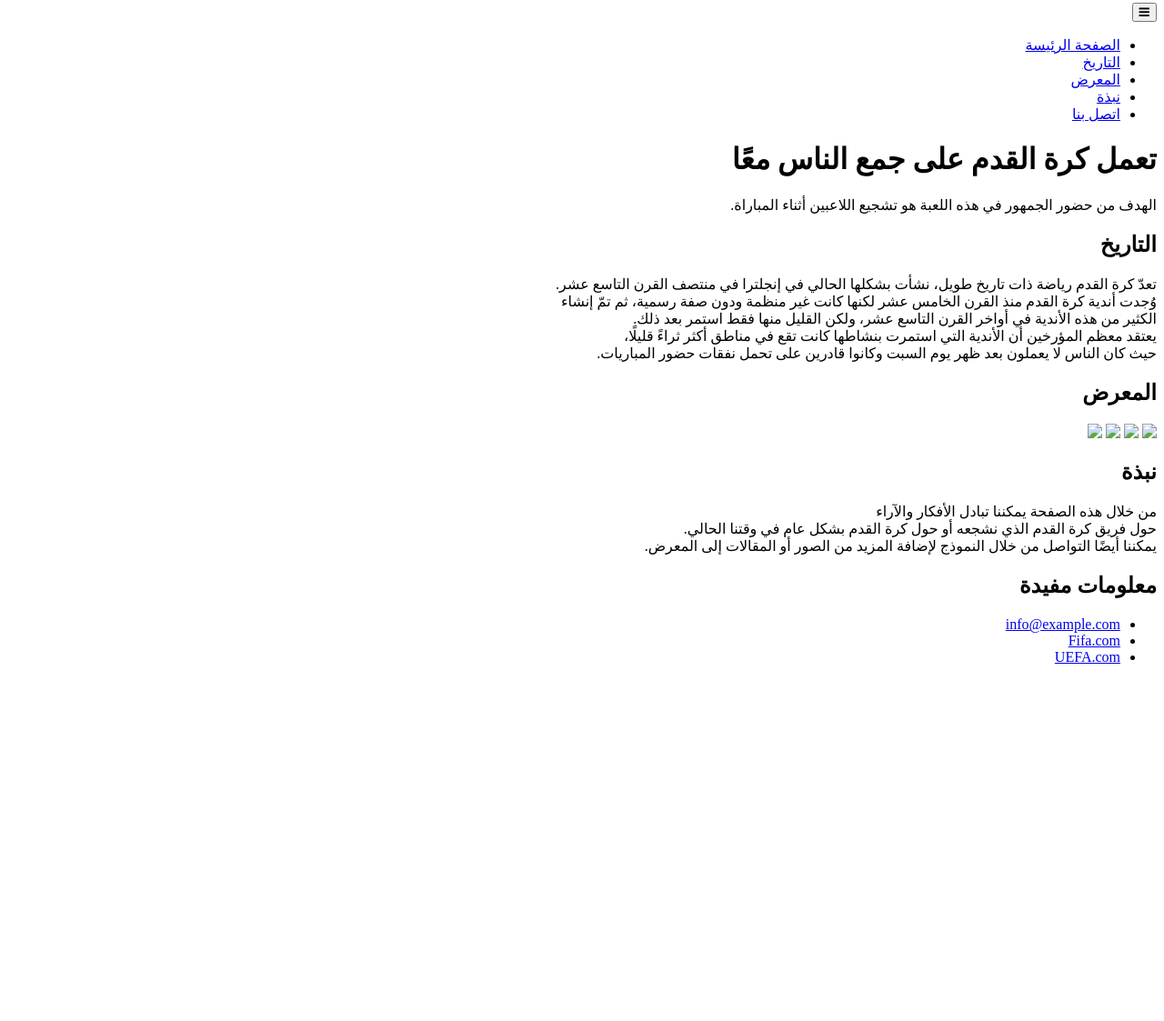
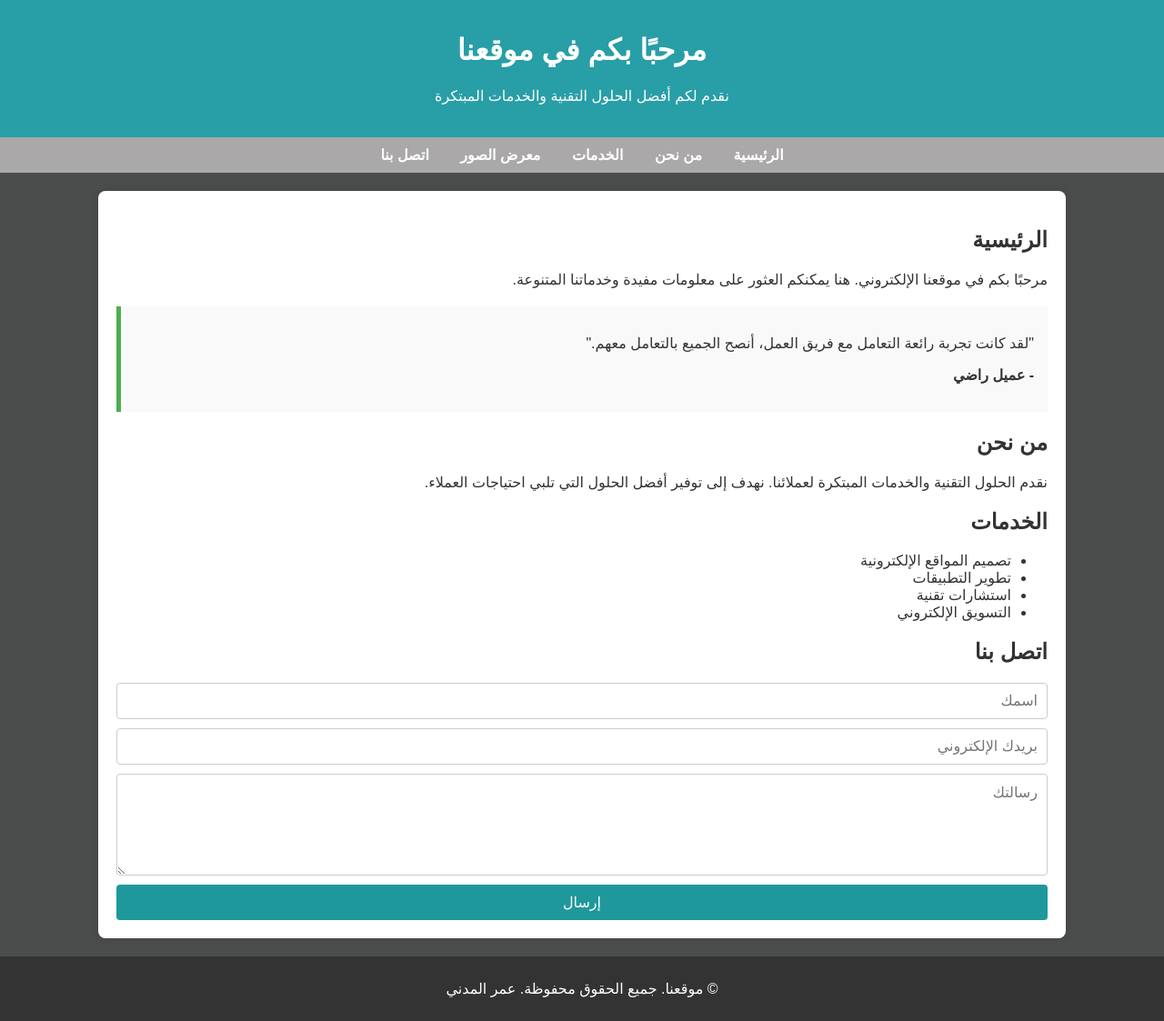
Before and after one commit to ddfew/omar, a plain HTML site: page index.html in a window 1280 px wide. Shown: the part 5-1128 px from the top of the page at 91% size. Before the commit the page ends 800 px from the top, so only its background shows below. Drawn offline with Linux system fonts and the light colour scheme.

Commit message:
Add files via upload

```diff
--- a/index.html
+++ b/index.html
@@ -1,70 +1,167 @@
 <!DOCTYPE html>
-<html dir="rtl" lang="ar">
-
+<html lang="ar" dir="rtl">
 <head>
-    <title>Omar</title>
-    <meta charset="UTF-8" />
+    <meta charset="UTF-8">
     <meta name="viewport" content="width=device-width, initial-scale=1.0">
-    <link rel="stylesheet" type="text/css" href="style.css">
-    <link rel="stylesheet" href="https://cdnjs.cloudflare.com/ajax/libs/font-awesome/4.7.0/css/font-awesome.css">
-<style>@media screen and (max-width:700px) {
-    images{
-        width: 70%;
-        height: auto;
+    <title>عمر المدني</title>
+    <style>
+        body {
+            font-family: Arial, sans-serif;
+            background-color: #4b4d4c;
+            color: #333;
+            margin: 0;
+            padding: 0;
         }
+        header {
+            background-color: #289ea7;
+            color: white;
+            padding: 20px 0;
+            text-align: center;
         }
-
+        nav {
+            background-color: #aaa8a8;
+            color: white;
+            padding: 10px;
+            text-align: center;
+        }
+        nav a {
+            color: white;
+            margin: 0 15px;
+            text-decoration: none;
+            font-weight: bold;
+        }
+        nav a:hover {
+            text-decoration: underline;
+        }
+        .container {
+            width: 80%;
+            margin: 20px auto;
+            background-color: white;
+            padding: 20px;
+            box-shadow: 0 0 10px rgba(0, 0, 0, 0.1);
+            border-radius: 8px;
+        }
+        footer {
+            background-color: #333;
+            color: white;
+            text-align: center;
+            padding: 10px 0;
+            position: relative;
+            width: 100%;
+            bottom: 0;
+            margin-top: 20px;
+        }
+        .gallery {
+            display: flex;
+            flex-wrap: wrap;
+            gap: 10px;
+            justify-content: center;
+        }
+        .gallery img {
+            width: 200px;
+            height: 150px;
+            object-fit: cover;
+            border-radius: 8px;
+            transition: transform 0.3s ease;
+        }
+        .gallery img:hover {
+            transform: scale(1.1);
+        }
+        form {
+            display: flex;
+            flex-direction: column;
+            gap: 10px;
+        }
+        form input, form textarea, form button {
+            padding: 10px;
+            border: 1px solid #ccc;
+            border-radius: 4px;
+            font-size: 16px;
+        }
+        form button {
+            background-color: #1f989c;
+            color: white;
+            cursor: pointer;
+            border: none;
+        }
+        form button:hover {
+            background-color: #457fa0;
+        }
+        .testimonial {
+            background-color: #f9f9f9;
+            padding: 15px;
+            border-left: 5px solid #4CAF50;
+            margin: 20px 0;
+        }
     </style>
 </head>
+<body>
 
-<body>
-    <div class="menu" id="mymenu">
-        <div>
-            <button class="icon" onclick="myfunction()">
-                <i class="fa fa-bars"></i>
-            <script src="webicon.js"></script>
+    <header>
+        <h1>مرحبًا بكم في موقعنا </h1>
+        <p>نقدم لكم أفضل الحلول التقنية والخدمات المبتكرة</p>
+    </header>
+
+    <nav>
+        <a href="#home">الرئيسية</a>
+        <a href="#about">من نحن</a>
+        <a href="#services">الخدمات</a>
+        <a href="#gallery">معرض الصور</a>
+        <a href="#contact">اتصل بنا</a>
+    </nav>
+
+    <div class="container">
+        <section id="home">
+            <h2>الرئيسية</h2>
+            <p>مرحبًا بكم في موقعنا الإلكتروني. هنا يمكنكم العثور على معلومات مفيدة وخدماتنا المتنوعة.</p>
+            <div class="testimonial">
+                <p>"لقد كانت تجربة رائعة التعامل مع فريق العمل، أنصح الجميع بالتعامل معهم."</p>
+                <p><strong>- عميل راضي</strong></p>
             </div>
+        </section>
+
+        <section id="about">
+            <h2>من نحن</h2>
+            <p>نقدم الحلول التقنية والخدمات المبتكرة لعملائنا. نهدف إلى توفير أفضل الحلول التي تلبي احتياجات العملاء.</p>
+        </section>
+
+        <section id="services">
+            <h2>الخدمات</h2>
             <ul>
-            <li><a href="#top">الصفحة الرئيسة</a></li>
-            <li><a href="#history">التاريخ</a></li>
-            <li><a href="#gallery">المعرض</a></li>
-            <li><a href="#about">نبذة</a></li>
-            <li><a href="contact-form.html" target="_blank">اتصل بنا</a></li>
+                <li>تصميم المواقع الإلكترونية</li>
+                <li>تطوير التطبيقات</li>
+                <li>استشارات تقنية</li>
+                <li>التسويق الإلكتروني</li>
             </ul>
-    </div>
-    <div class="main">
-        <h1> تعمل كرة القدم على جمع الناس معًا </h1>
-        <p>الهدف من حضور الجمهور في هذه اللعبة هو تشجيع اللاعبين أثناء المباراة. </p>
-        <h2 id="history">التاريخ</h2>
-        <p>تعدّ كرة القدم رياضة ذات تاريخ طويل، نشأت بشكلها الحالي في إنجلترا في منتصف القرن التاسع عشر.</br>
-            وُجدت أندية كرة القدم منذ القرن الخامس عشر لكنها كانت غير منظمة ودون صفة رسمية، ثم تمّ إنشاء </br>
-            الكثير من هذه الأندية في أواخر القرن التاسع عشر، ولكن القليل منها فقط استمر بعد ذلك.</br>
-            يعتقد معظم المؤرخين أن الأندية التي استمرت بنشاطها كانت تقع في مناطق أكثر ثراءً قليلًا،</br>
-            حيث كان الناس لا يعملون بعد ظهر يوم السبت وكانوا قادرين على تحمل نفقات حضور المباريات.</p>
+        </section>
+
+        <section id="gallery">
+
+        </section>
+
+        <section id="contact">
+            <h2>اتصل بنا</h2>
+            <form id="contactForm">
+                <input type="text" id="name" placeholder="اسمك" required>
+                <input type="email" id="email" placeholder="بريدك الإلكتروني" required>
+                <textarea id="message" rows="5" placeholder="رسالتك" required></textarea>
+                <button type="submit">إرسال</button>
+            </form>
+        </section>
     </div>
 
-    <!--Let's add the images to our site-->
-    <div class="photos">
-        <h2 id="gallery"> المعرض</h2>
-        <img src="Images\1.png">
-        <img src="Images\2.png">
-        <img src="images\3.png">
-        <img src="Images\4.png">
-    </div>
-    <div class="thefooter">
-        <h2 id="about"> نبذة</h2>
+    <footer>
+        <p>&copy;  موقعنا. جميع الحقوق محفوظة.  عمر المدني</p>
+    </footer>
 
-        <p>من خلال هذه الصفحة يمكننا تبادل الأفكار والآراء </br>
-            حول فريق كرة القدم الذي نشجعه أو حول كرة القدم بشكل عام في وقتنا الحالي.</br>
-            يمكننا أيضًا التواصل من خلال النموذج لإضافة المزيد من الصور أو المقالات إلى المعرض.</p>
+    <script>
+        // JavaScript لتفعيل بعض الوظائف
+        document.getElementById('contactForm').addEventListener('submit', function(event) {
+            event.preventDefault();
+            alert('تم استلام رسالتك، سنتواصل معك قريبًا!');
+            document.getElementById('contactForm').reset();
+        });
+    </script>
 
-        <h2>معلومات مفيدة</h2>
-        <ul>
-            <li><a href="mailto:info@example.com">info@example.com</a></li>
-            <li><a href="https://www.fifa.com/" target="_blank">Fifa.com </a></li>
-            <li><a href="https://www.uefa.com/" target="_blank">UEFA.com </a></li>
-        </ul>
-    </div>
 </body>
-
 </html>
```
Lines whose indentation alone changed are shown as unchanged.
